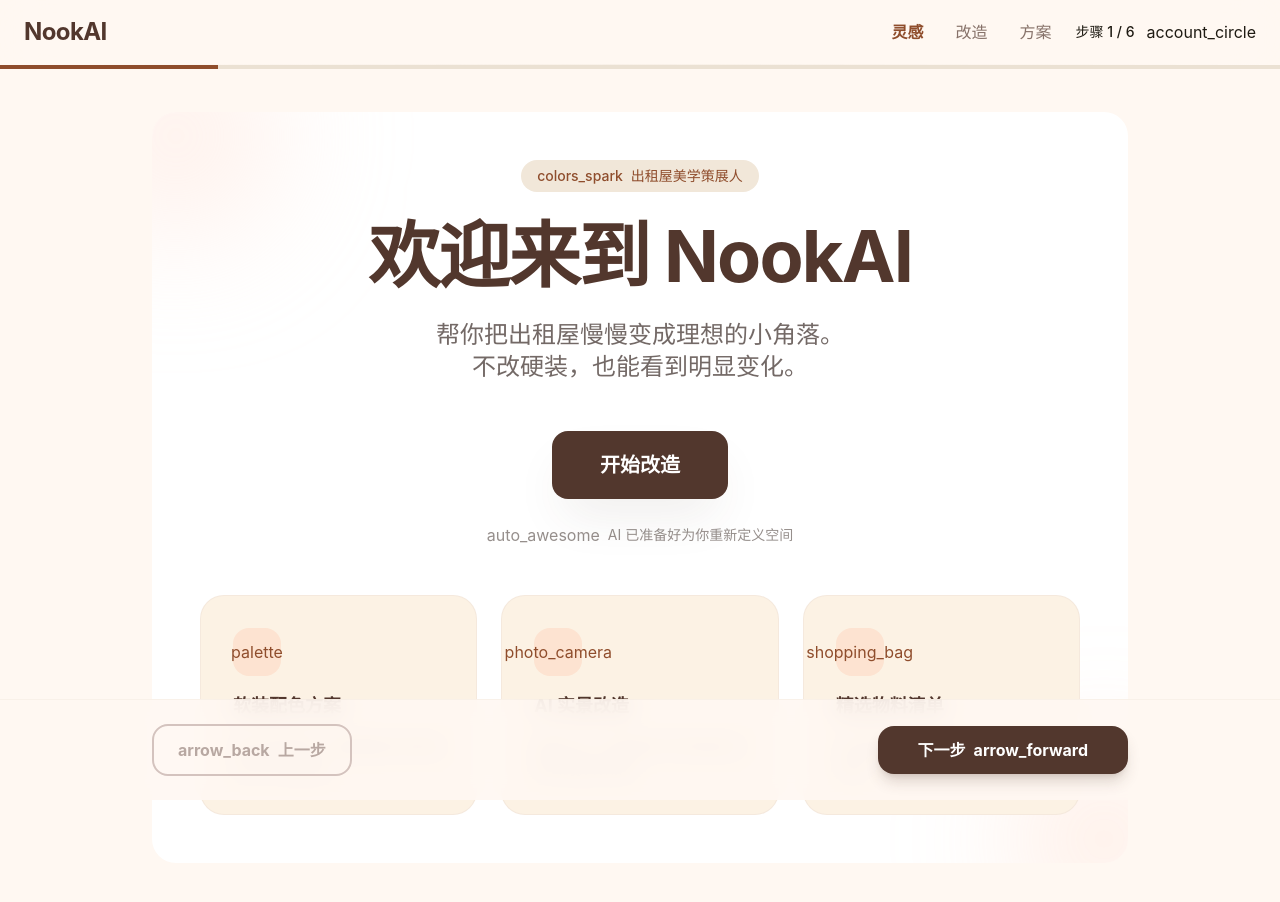
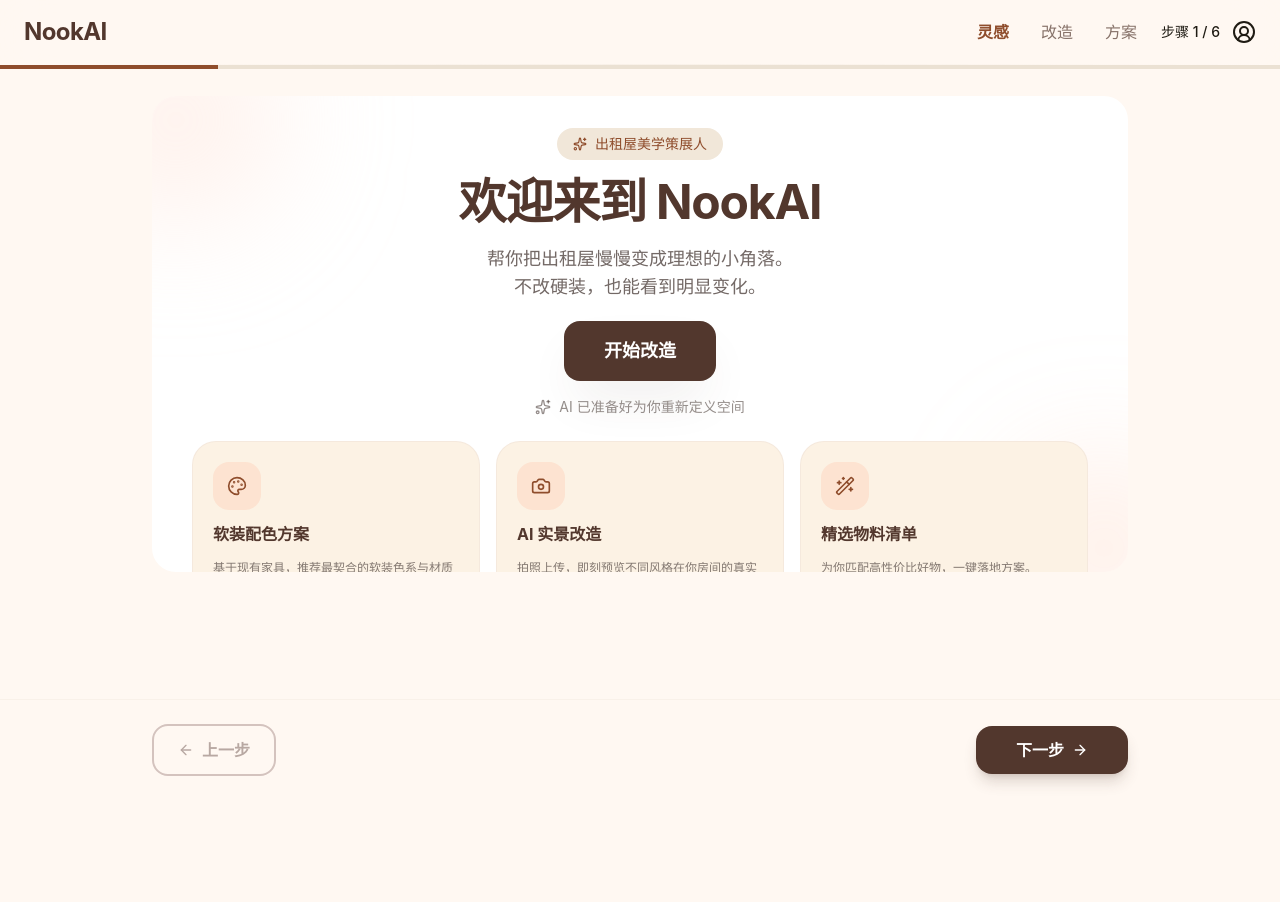
Before and after one commit to zzi12138/nookai, a Next.js app: page / in a window 1280 px wide. Shown: the top 902 px of the page. After the commit the page ends 800 px from the top, so only its background shows below. Built offline with nearby package versions, Linux system fonts and the light colour scheme.

Commit message:
fix: compact welcome screen and replace icon font on home

```diff
--- a/app/page.tsx
+++ b/app/page.tsx
@@ -1,7 +1,20 @@
 'use client';
 
 import { AnimatePresence, motion } from 'framer-motion';
-import { UploadCloud } from 'lucide-react';
+import {
+  ArrowLeft,
+  ArrowRight,
+  Camera,
+  Cat,
+  Check,
+  CheckCircle2,
+  Layers3,
+  Palette,
+  Sparkles,
+  UploadCloud,
+  UserCircle2,
+  Wand2,
+} from 'lucide-react';
 import { useRouter } from 'next/navigation';
 import { useEffect, useMemo, useRef, useState, type ChangeEvent } from 'react';
 import { saveResult } from './lib/imageStore';
@@ -259,7 +272,7 @@ export default function Page() {
             </nav>
             <div className="flex items-center gap-3">
               <span className="hidden text-sm font-medium text-primary/70 md:inline-block">步骤 {step} / 6</span>
-              <span className="material-symbols-outlined text-primary">account_circle</span>
+              <UserCircle2 className="h-6 w-6 text-primary" />
             </div>
           </div>
         </div>
@@ -269,7 +282,13 @@ export default function Page() {
         </div>
       </header>
 
-      <main className="mx-auto min-h-screen w-full max-w-5xl px-6 pb-32 pt-28">
+      <main
+        className={`mx-auto w-full max-w-5xl px-6 ${
+          step === 1
+            ? 'pb-24 pt-24 md:h-[calc(100vh-132px)] md:overflow-hidden'
+            : 'min-h-screen pb-32 pt-28'
+        }`}
+      >
         <AnimatePresence mode="wait" initial={false}>
           {step === 1 && (
             <motion.section
@@ -278,67 +297,65 @@ export default function Page() {
               animate={{ opacity: 1, y: 0, scale: 1, filter: 'blur(0px)' }}
               exit={{ opacity: 0, y: -16, scale: 0.98, filter: 'blur(6px)' }}
               transition={spring}
-              className="relative overflow-hidden rounded-3xl bg-white p-8 md:p-12"
+              className="relative flex h-full flex-col justify-between overflow-hidden rounded-3xl bg-white p-6 md:p-8"
             >
               <div className="absolute -left-20 -top-20 h-52 w-52 rounded-full bg-[#ffdbcc]/40 blur-3xl" />
               <div className="absolute -bottom-16 -right-16 h-44 w-44 rounded-full bg-[#ffb695]/25 blur-3xl" />
 
-              <div className="relative z-10 mx-auto max-w-4xl space-y-12 text-center">
-                <div className="space-y-6">
+              <div className="relative z-10 mx-auto flex h-full w-full max-w-4xl flex-col justify-between text-center">
+                <div className="space-y-4">
                   <div className="inline-flex items-center gap-2 rounded-full bg-[#f1e7d9] px-4 py-1.5 text-sm font-medium text-[#8f4d2c]">
-                    <span className="material-symbols-outlined text-sm" style={{ fontVariationSettings: "'FILL' 1" }}>
-                      colors_spark
-                    </span>
+                    <Sparkles className="h-3.5 w-3.5" />
                     出租屋美学策展人
                   </div>
-                  <h1 className="text-5xl font-bold tracking-tight text-[#52372d] md:text-7xl md:leading-[1.1]">
+                  <h1 className="text-4xl font-bold tracking-tight text-[#52372d] md:text-5xl md:leading-[1.1]">
                     欢迎来到 NookAI
                   </h1>
-                  <p className="mx-auto max-w-2xl text-xl font-light leading-relaxed text-[#504440]/80 md:text-2xl">
+                  <p className="mx-auto max-w-2xl text-base font-light leading-relaxed text-[#504440]/80 md:text-lg">
                     帮你把出租屋慢慢变成理想的小角落。
                     <br className="hidden md:block" />
                     不改硬装，也能看到明显变化。
                   </p>
                 </div>
 
-                <div className="flex flex-col items-center gap-6">
+                <div className="mt-5 flex flex-col items-center gap-4">
                   <button
                     type="button"
                     onClick={goNext}
-                    className="group relative overflow-hidden rounded-2xl bg-[#52372d] px-12 py-5 text-xl font-semibold text-white shadow-2xl shadow-[#52372d]/10 transition-all duration-500 hover:scale-[1.02] active:scale-95"
+                    className="group relative overflow-hidden rounded-2xl bg-[#52372d] px-10 py-4 text-lg font-semibold text-white shadow-2xl shadow-[#52372d]/10 transition-all duration-500 hover:scale-[1.02] active:scale-95"
                   >
                     <span className="relative z-10">开始改造</span>
                     <div className="absolute inset-0 bg-gradient-to-r from-[#52372d] via-[#6b4e43] to-[#52372d] opacity-0 transition-opacity duration-500 group-hover:opacity-100" />
                   </button>
                   <p className="flex items-center gap-2 text-sm text-[#504440]/60">
-                    <span className="material-symbols-outlined text-base">auto_awesome</span>
+                    <Sparkles className="h-4 w-4" />
                     AI 已准备好为你重新定义空间
                   </p>
                 </div>
 
-                <div className="mt-8 grid grid-cols-1 gap-6 text-left md:grid-cols-3">
-                  <div className="space-y-4 rounded-3xl border border-[#d4c3be]/20 bg-[#fcf2e4] p-8">
+                <div className="mt-6 grid grid-cols-1 gap-4 text-left md:grid-cols-3">
+                  <div className="space-y-3 rounded-3xl border border-[#d4c3be]/20 bg-[#fcf2e4] p-5">
                     <div className="flex h-12 w-12 items-center justify-center rounded-2xl bg-[#fca780]/20 text-[#8f4d2c]">
-                      <span className="material-symbols-outlined">palette</span>
+                      <Palette className="h-5 w-5" />
                     </div>
-                    <h3 className="text-lg font-bold text-[#52372d]">软装配色方案</h3>
-                    <p className="text-sm leading-relaxed text-[#504440]/70">基于现有家具，推荐最契合的软装色系与材质组合。</p>
+                    <h3 className="text-base font-bold text-[#52372d]">软装配色方案</h3>
+                    <p className="text-xs leading-relaxed text-[#504440]/70">基于现有家具，推荐最契合的软装色系与材质组合。</p>
                   </div>
 
-                  <div className="space-y-4 rounded-3xl border border-[#d4c3be]/20 bg-[#fcf2e4] p-8">
+                  <div className="space-y-3 rounded-3xl border border-[#d4c3be]/20 bg-[#fcf2e4] p-5">
                     <div className="flex h-12 w-12 items-center justify-center rounded-2xl bg-[#fca780]/20 text-[#8f4d2c]">
-                      <span className="material-symbols-outlined">photo_camera</span>
+                      <Camera className="h-5 w-5" />
                     </div>
-                    <h3 className="text-lg font-bold text-[#52372d]">AI 实景改造</h3>
-                    <p className="text-sm leading-relaxed text-[#504440]/70">拍照上传，即刻预览不同风格在你房间的真实效果。</p>
+                    <h3 className="text-base font-bold text-[#52372d]">AI 实景改造</h3>
+                    <p className="text-xs leading-relaxed text-[#504440]/70">拍照上传，即刻预览不同风格在你房间的真实效果。</p>
                   </div>
 
-                  <div className="space-y-4 rounded-3xl border border-[#d4c3be]/20 bg-[#fcf2e4] p-8">
+                  <div className="space-y-3 rounded-3xl border border-[#d4c3be]/20 bg-[#fcf2e4] p-5">
                     <div className="flex h-12 w-12 items-center justify-center rounded-2xl bg-[#fca780]/20 text-[#8f4d2c]">
-                      <span className="material-symbols-outlined">shopping_bag</span>
+                      <Wand2 className="h-5 w-5" />
                     </div>
-                    <h3 className="text-lg font-bold text-[#52372d]">精选物料清单</h3>
-                    <p className="text-sm leading-relaxed text-[#504440]/70">为你匹配高性价比好物，一键落地方案。</p>
+                    <h3 className="text-base font-bold text-[#52372d]">精选物料清单</h3>
+                    <p className="text-xs leading-relaxed text-[#504440]/70">为你匹配高性价比好物，一键落地方案。</p>
                   </div>
                 </div>
               </div>
@@ -378,12 +395,19 @@ export default function Page() {
                       }`}
                     >
                       <div className={`relative w-full ${aspectClass}`}>
-                        <img src={option.image} alt={option.label} className="absolute inset-0 h-full w-full object-cover transition-transform duration-700 group-hover:scale-105" />
+                        <img
+                          src={option.image}
+                          alt={option.label}
+                          loading="lazy"
+                          decoding="async"
+                          referrerPolicy="no-referrer"
+                          className="absolute inset-0 h-full w-full object-cover transition-transform duration-700 group-hover:scale-105"
+                        />
                         <div className="absolute inset-0 bg-gradient-to-t from-black/65 via-black/10 to-transparent" />
 
                         {selected && (
                           <div className="absolute right-4 top-4 flex h-8 w-8 items-center justify-center rounded-full bg-[#52372d] text-white">
-                            <span className="material-symbols-outlined text-lg">check</span>
+                            <Check className="h-4 w-4" />
                           </div>
                         )}
 
@@ -509,7 +533,7 @@ export default function Page() {
                       }}
                     >
                       {previewUrl ? (
-                        <img src={previewUrl} alt="上传预览" className="h-full w-full rounded-[22px] object-cover" />
+                        <img src={previewUrl} alt="上传预览" className="h-full w-full rounded-[22px] object-contain" />
                       ) : (
                         <>
                           <div className="mb-4 rounded-full bg-[#52372d]/5 p-6">
@@ -527,7 +551,7 @@ export default function Page() {
                   <div className="rounded-3xl border border-[#d4c3be]/20 bg-[#ebe1d3] p-4 shadow-sm">
                     <div className="group relative mb-4 aspect-[3/4] overflow-hidden rounded-2xl bg-[#fcf2e4]">
                       {previewUrl ? (
-                        <img src={previewUrl} alt="房间预览" className="h-full w-full object-cover" />
+                        <img src={previewUrl} alt="房间预览" className="h-full w-full object-contain" />
                       ) : (
                         <div className="flex h-full items-center justify-center px-6 text-center text-sm text-[#827470]">上传后这里会显示你的房间预览图</div>
                       )}
@@ -535,7 +559,7 @@ export default function Page() {
 
                     <div className="space-y-2 px-1 text-sm">
                       <div className="flex items-center gap-2 text-[#52372d]">
-                        <span className="material-symbols-outlined text-[20px]">check_circle</span>
+                        <CheckCircle2 className="h-5 w-5" />
                         <span className="font-semibold">照片质量良好</span>
                       </div>
                       <p className="leading-relaxed text-[#504440]">我们会保留原有布局，仅提供软装建议。光影处理已自动优化。</p>
@@ -562,7 +586,7 @@ export default function Page() {
                 : 'border-[#d4c3be] text-[#52372d] hover:bg-[#fcf2e4]'
             }`}
           >
-            <span className="material-symbols-outlined">arrow_back</span>
+            <ArrowLeft className="h-4 w-4" />
             上一步
           </button>
 
@@ -573,7 +597,7 @@ export default function Page() {
               className="flex items-center gap-2 rounded-2xl bg-[#52372d] px-10 py-3 font-bold text-white shadow-lg shadow-[#52372d]/20 transition-all hover:bg-[#6b4e43] active:scale-95"
             >
               下一步
-              <span className="material-symbols-outlined">arrow_forward</span>
+              <ArrowRight className="h-4 w-4" />
             </button>
           ) : (
             <button
@@ -587,7 +611,7 @@ export default function Page() {
               }`}
             >
               开始生成
-              <span className="material-symbols-outlined">magic_button</span>
+              <Wand2 className="h-4 w-4" />
             </button>
           )}
         </div>
@@ -606,14 +630,12 @@ export default function Page() {
             <div className="relative mb-12 flex h-48 w-48 items-center justify-center">
               <div className="absolute inset-0 rounded-full border border-[#ebe1d3]/20" />
               <div className="relative flex flex-col items-center text-[#fff8f2]">
-                <motion.span
-                  className="material-symbols-outlined text-6xl"
-                  style={{ fontVariationSettings: "'FILL' 1" }}
+                <motion.div
                   animate={{ y: [0, -12, 0] }}
                   transition={{ duration: 0.95, repeat: Infinity, ease: 'easeInOut' }}
                 >
-                  pets
-                </motion.span>
+                  <Cat className="h-14 w-14" />
+                </motion.div>
                 <p className="mt-4 text-xs font-semibold uppercase tracking-widest text-[#fff8f2]/40">AI Curator is working</p>
               </div>
             </div>
@@ -631,9 +653,7 @@ export default function Page() {
 
             <div className="w-full max-w-md rounded-2xl border border-[#fff8f2]/10 bg-[#fff8f2]/5 p-6 text-left backdrop-blur-md">
               <div className="flex items-start gap-4">
-                <span className="material-symbols-outlined text-[#fca780]" style={{ fontVariationSettings: "'FILL' 1" }}>
-                  auto_awesome
-                </span>
+                <Sparkles className="h-5 w-5 text-[#fca780]" />
                 <div>
                   <h4 className="mb-1 text-sm font-semibold text-[#fff8f2]">赋予空间灵魂</h4>
                   <p className="text-xs leading-relaxed text-[#fff8f2]/65">我们不仅是在重新排列家具，更是在为你编织一个更有温度的居住空间。</p>
@@ -657,9 +677,10 @@ export default function Page() {
               key={label}
               className={`flex flex-col items-center justify-center px-5 py-2 ${active ? 'rounded-2xl bg-[#6b4e43] text-[#fff8f2]' : 'text-[#52372d]/60'}`}
             >
-              <span className="material-symbols-outlined" style={active ? { fontVariationSettings: "'FILL' 1" } : undefined}>
-                {index === 0 ? 'auto_awesome' : index === 1 ? 'architecture' : index === 2 ? 'layers' : 'person'}
-              </span>
+              {index === 0 ? <Sparkles className="h-4 w-4" /> : null}
+              {index === 1 ? <Wand2 className="h-4 w-4" /> : null}
+              {index === 2 ? <Layers3 className="h-4 w-4" /> : null}
+              {index === 3 ? <UserCircle2 className="h-4 w-4" /> : null}
               <span className="mt-1 text-[11px] font-medium tracking-wider">{label}</span>
             </div>
           );
```
